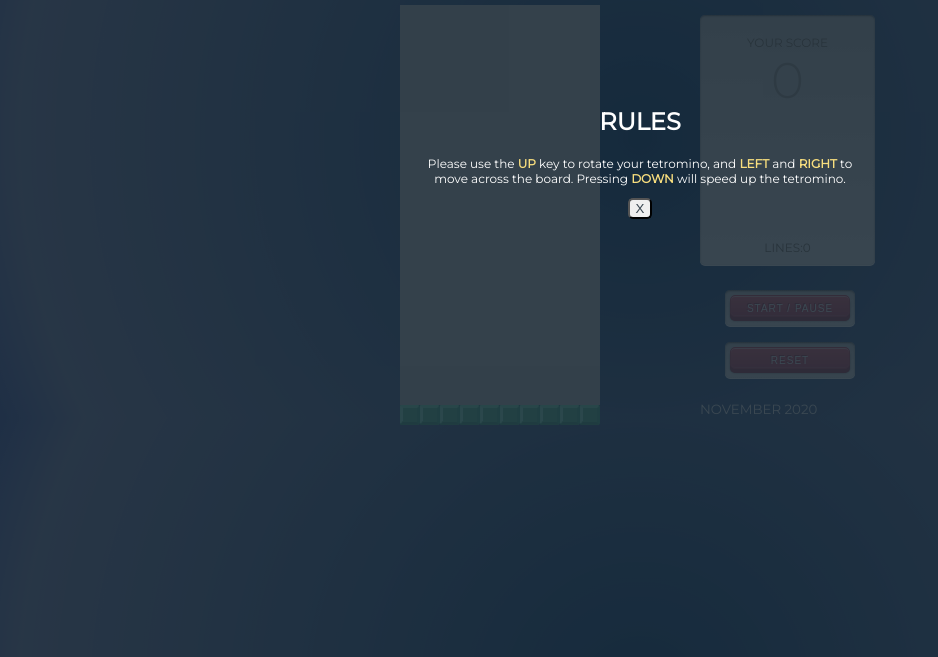
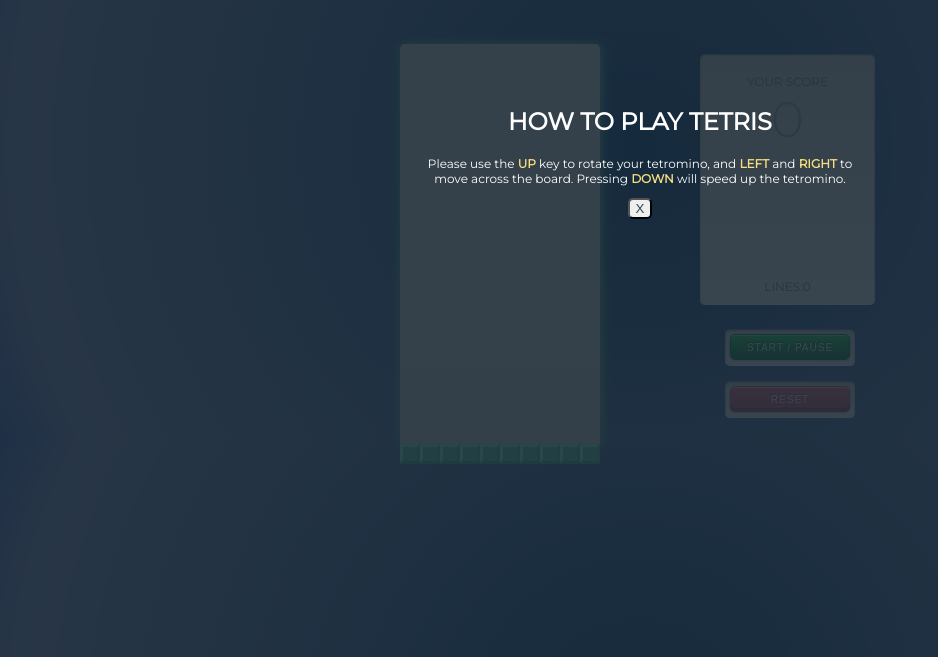
Before and after one commit to cristi-pur/tetris, a plain HTML site: page index.html in a window 1280 px wide. Shown: the part 143-800 px from the top of the page, without its empty margins (0-938 px from the left). Drawn offline with Linux system fonts and the light colour scheme.

Commit message:
reset option

```diff
--- a/index.html
+++ b/index.html
@@ -17,7 +17,7 @@
     </div>
     <div class="menu">
       <div class="menu-content">
-        <h2 class="t-ucase">rules</h2>
+        <h2 class="t-ucase">how to play tetris</h2>
         <p class="rules"> Please use the <b class="key">UP</b> key to rotate your tetromino, and <b class="key">LEFT</b>
           and <b class="key">RIGHT</b> to <br> move across the board. Pressing <b class="key">DOWN</b> will speed up the
           tetromino.</p>
@@ -26,7 +26,7 @@
     </div>
   </div>
   <header>
-    <h1 class="fw-300 t-ucase">Welcome <br><span class="fw-400 t-wide t-big t-ucase">to tetris</span></h1>
+    <h1 class="fw-300 t-ucase"><br><span class="fw-400 t-wide t-big t-ucase">tetris</span><br><br></h1>
   </header>
   <main class="game-area">
     <div class="game">
@@ -40,9 +40,8 @@
         </div>
         <h2 class="lines-display fw-400 t-ucase">Lines:<span class="lines-score">0</span></h2>
       </div>
-      <button class="button start-btn t-ucase" href="#">Start / Pause</button>
-      <button class="button reset-btn t-ucase" href="#">Reset</button>
-      <small class='footer t-ucase t-center'>November 2020</small>
+      <button class="start-btn t-ucase" href="#">Start / Pause</button>
+      <button class="reset-btn t-ucase" href="#">Reset</button>
     </section>
   </main>
 </body>
--- a/style.css
+++ b/style.css
@@ -35,10 +35,6 @@
 }
 
 /* some utility classes */
-.t-center {
-  text-align: center;
-}
-
 .t-ucase {
   text-transform: uppercase;
 }
@@ -85,6 +81,8 @@
   width: 20rem;
   height: 40rem;
   background-color: lightgray;
+  border-radius: 5px 5px 0px 0px;
+  box-shadow: 1px 0px 10px 1px #67bf88;
 }
 
 .previous-shape {
@@ -124,7 +122,61 @@
   background-color: #d8edea;
 }
 
-.button {
+.start-btn {
+  position: relative;
+  width: 22rem;
+  height: 2.2rem;
+  text-align: center;
+  color: #fff;
+  letter-spacing: 1px;
+  text-decoration: none;
+  line-height: 23px;
+  font-size: 10px;
+  display: block;
+  margin: 30px;
+  text-shadow: -1px -1px 0 #13673c;
+  background: #2ce086;
+  border: 1px solid #167939;
+  width: 12rem;
+  background-image: linear-gradient(to bottom, #28dd57, #167939);
+  border-radius: 5px;
+  box-shadow: 0 1px 0 rgba(255, 255, 255, 0.5) inset,
+    0 -1px 0 rgba(255, 255, 255, 0.1) inset, 0 4px 0 #167939,
+    0 4px 2px rgba(0, 0, 0, 0.5);
+}
+
+.start-btn:before {
+  background: #f0f0f0;
+  background-image: linear-gradient(#d0d0d0, #f0f0f0);
+  border-radius: 5px;
+  box-shadow: 0 1px 2px rgba(0, 0, 0, 0.5) inset, 0 1px 0 #fff;
+  position: absolute;
+  content: "";
+  left: -6px;
+  right: -6px;
+  top: -6px;
+  bottom: -10px;
+  z-index: -1;
+}
+
+.start-btn:active {
+  box-shadow: 0 1px 0 rgba(255, 255, 255, 0.5) inset,
+    0 -1px 0 rgba(255, 255, 255, 0.1) inset;
+  top: 5px;
+}
+
+.start-btn:active:before {
+  top: -11px;
+  bottom: -5px;
+  content: "";
+}
+
+.start-btn:hover {
+  background: #2f9c3b;
+  background-image: linear-gradient(top, #104727, #14ad59);
+}
+
+.reset-btn {
   position: relative;
   width: 22rem;
   height: 2.2rem;
@@ -147,7 +199,7 @@
     0 4px 2px rgba(0, 0, 0, 0.5);
 }
 
-.button:before {
+.reset-btn:before {
   background: #f0f0f0;
   background-image: linear-gradient(#d0d0d0, #f0f0f0);
   border-radius: 5px;
@@ -161,19 +213,19 @@
   z-index: -1;
 }
 
-.button:active {
+.reset-btn:active {
   box-shadow: 0 1px 0 rgba(255, 255, 255, 0.5) inset,
     0 -1px 0 rgba(255, 255, 255, 0.1) inset;
   top: 5px;
 }
 
-.button:active:before {
+.reset-btn:active:before {
   top: -11px;
   bottom: -5px;
   content: "";
 }
 
-.button:hover {
+.reset-btn:hover {
   background: #f66c7b;
   background-image: linear-gradient(top, #d25068, #f66c7b);
 }
@@ -311,7 +363,6 @@
 
 .menu-content {
   text-align: center;
-  width: 600px;
   align-items: center;
   margin-top: 230px;
   justify-content: center;
```
